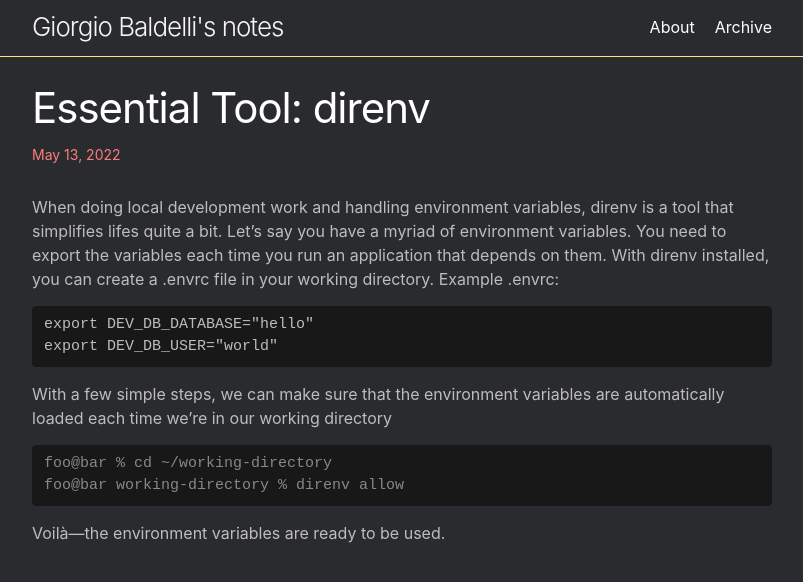
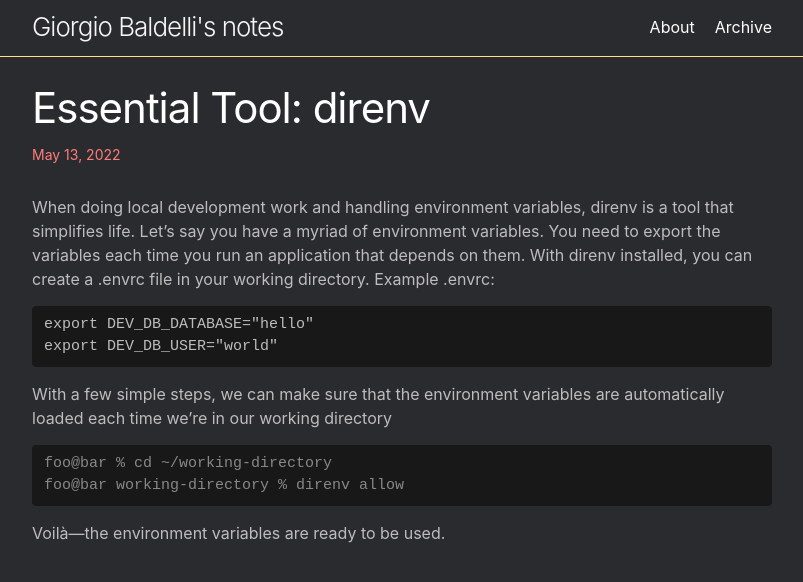
Before and after one commit to GiorgioBaldelli/giorgiobaldelli.github.io, a Jekyll site: the page built from _posts/2022-05-13-essential-tool-direnv.markdown, in a window 1280 px wide. Shown: the top 582 px of the page, without its empty margins (238-1041 px from the left). Built offline with Jekyll 4.4.1, drawn with Linux system fonts in a browser that asks for light colours.

Commit message:
Update 2022-05-13-essential-tool-direnv.markdown

````diff
--- a/_posts/2022-05-13-essential-tool-direnv.markdown
+++ b/_posts/2022-05-13-essential-tool-direnv.markdown
@@ -9,7 +9,7 @@ show_excerpts: true
 published: true
 ---
 
-When doing local development work and handling environment variables, direnv is a tool that simplifies lifes quite a bit. Let's say you have a myriad of environment variables. You need to export the variables each time you run an application that depends on them. With direnv installed, you can create a .envrc file in your working directory. Example .envrc:
+When doing local development work and handling environment variables, direnv is a tool that simplifies life. Let's say you have a myriad of environment variables. You need to export the variables each time you run an application that depends on them. With direnv installed, you can create a .envrc file in your working directory. Example .envrc:
 
 ```
 export DEV_DB_DATABASE="hello"
````
